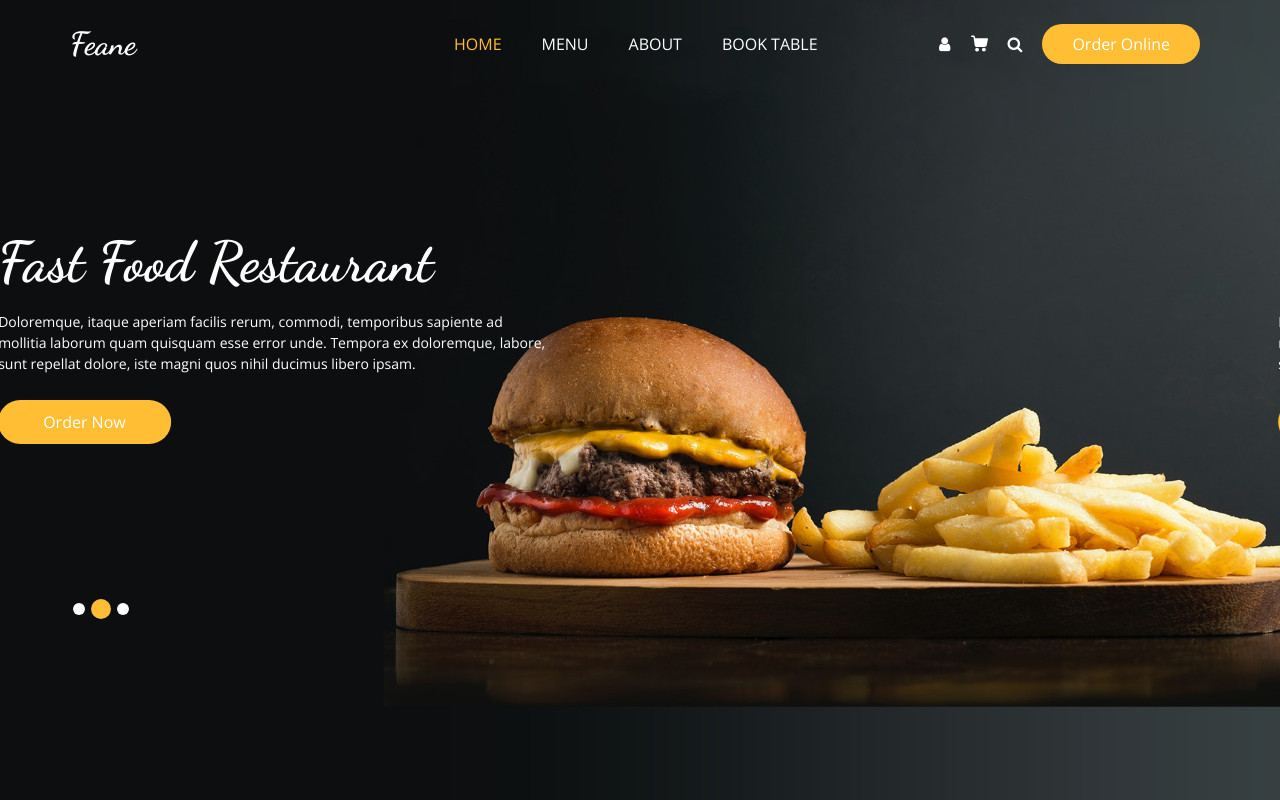
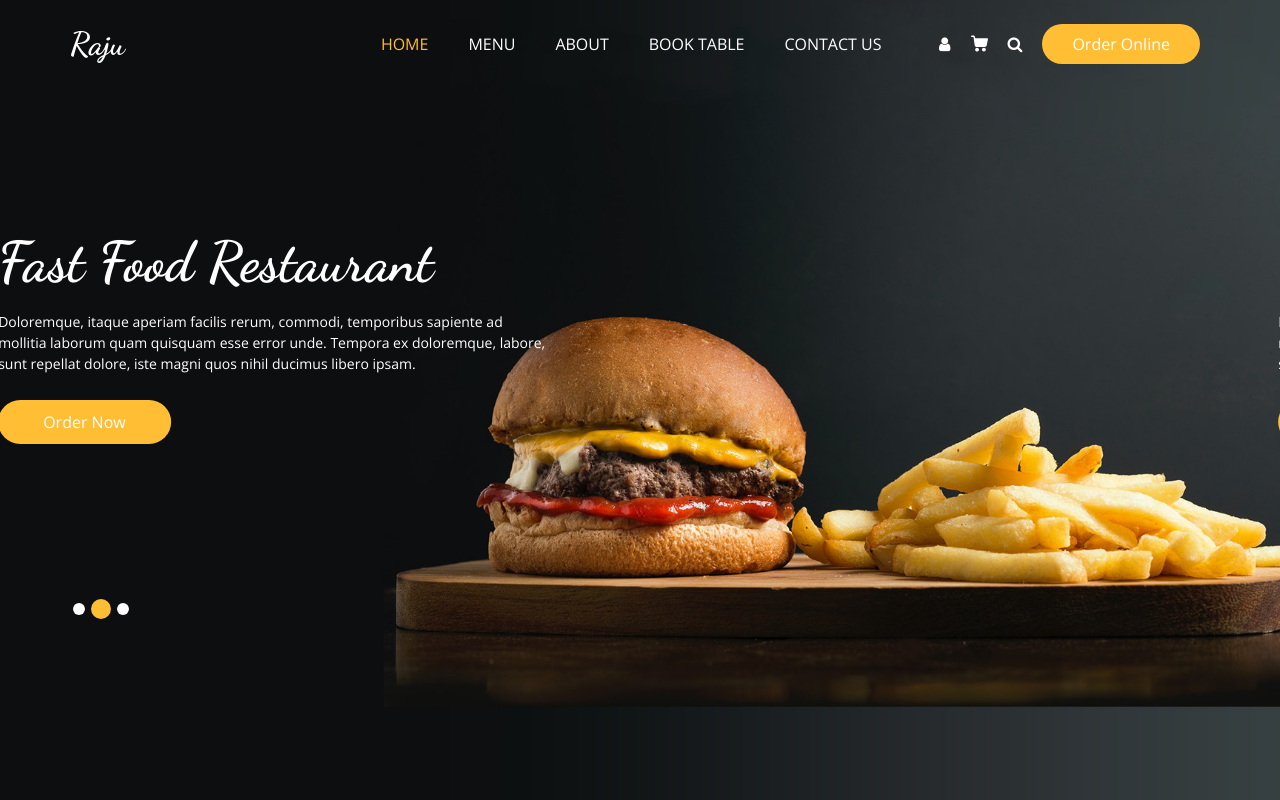
Before and after one commit to RajJRK/General, a plain HTML site: page index.html in a window 1280 px wide. Shown: the top 800 px of the page. Drawn offline with nearby package versions, Linux system fonts and the light colour scheme; some packages are replaced by stand-ins of ours.

Commit message:
my 2nd update

```diff
--- a/index.html
+++ b/index.html
@@ -44,7 +44,7 @@
         <nav class="navbar navbar-expand-lg custom_nav-container ">
           <a class="navbar-brand" href="index.html">
             <span>
-              Feane
+              Raju
             </span>
           </a>
 
@@ -65,6 +65,9 @@
               </li>
               <li class="nav-item">
                 <a class="nav-link" href="book.html">Book Table</a>
+              </li>
+              <li class="nav-item">
+                <a class="nav-link" href="contact us">contact us</a>
               </li>
             </ul>
             <div class="user_option">
```
